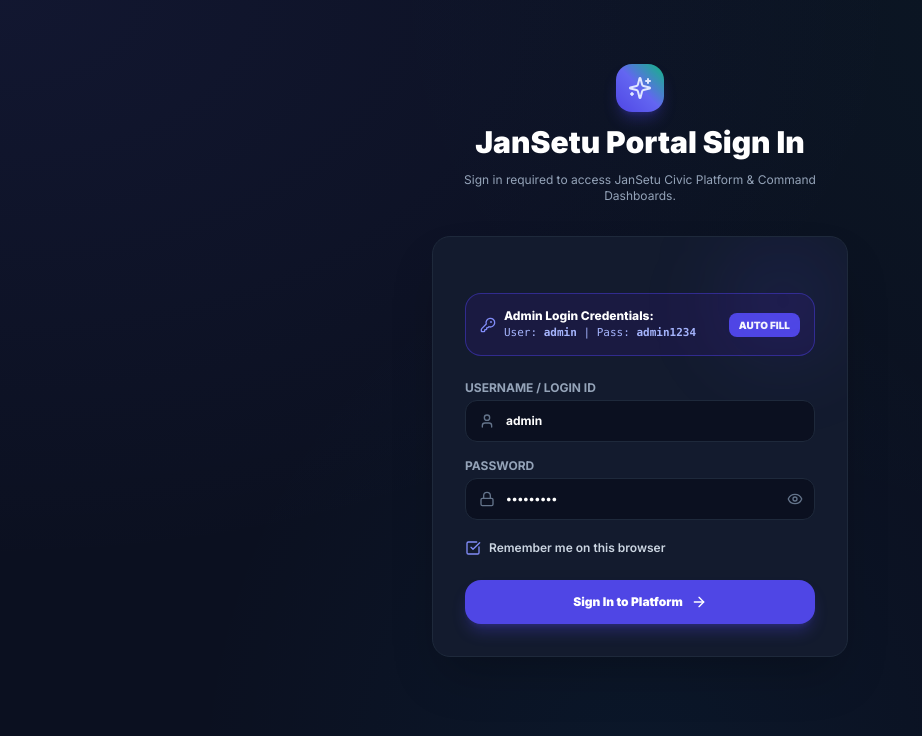
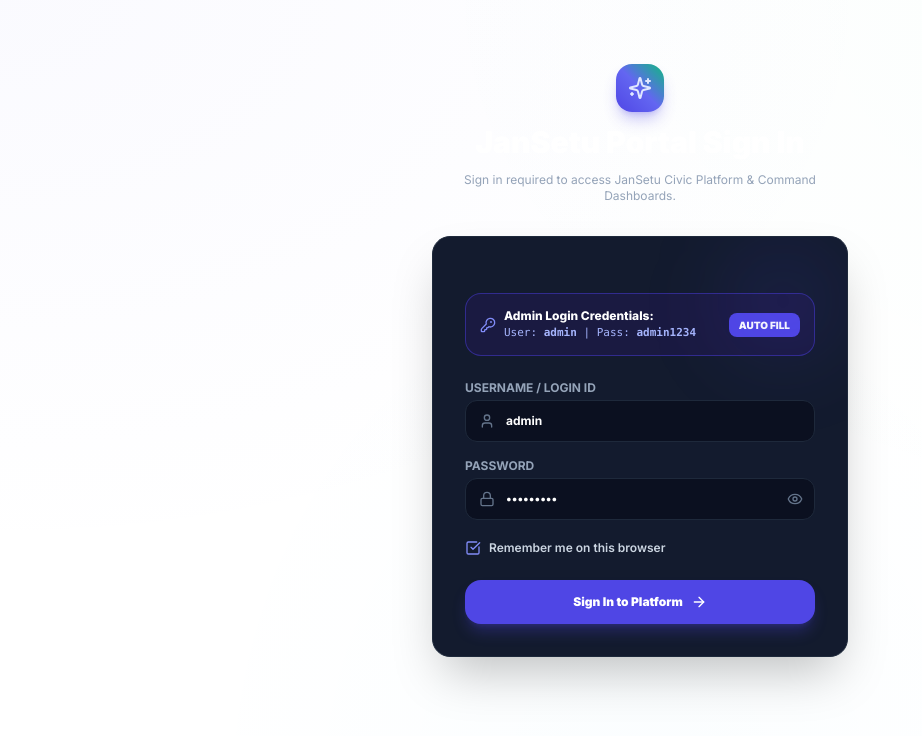
Before and after one commit to Himanshu-1333/JANSETU, a Next.js app: page /login in a window 1280 px wide. Shown: the top 736 px of the page, without its empty margins (0-922 px from the left). Built offline with nearby package versions, Linux system fonts and the light colour scheme.

Commit message:
chore: switch default theme to light

```diff
--- a/app/globals.css
+++ b/app/globals.css
@@ -4,14 +4,15 @@
 
 @layer base {
   :root {
-    color-scheme: dark;
+    color-scheme: light;
   }
   body {
-    @apply bg-[#0B1020] text-slate-100 antialiased font-sans selection:bg-indigo-500 selection:text-white;
+    @apply bg-white text-slate-900 antialiased font-sans selection:bg-indigo-500 selection:text-white;
+    /* Subtle light background texture */
     background-image:
-      radial-gradient(at 0% 0%, rgba(99, 102, 241, 0.08) 0px, transparent 50%),
-      radial-gradient(at 100% 0%, rgba(16, 185, 129, 0.05) 0px, transparent 50%),
-      radial-gradient(at 50% 100%, rgba(14, 165, 233, 0.05) 0px, transparent 50%);
+      radial-gradient(at 0% 0%, rgba(99, 102, 241, 0.03) 0px, transparent 50%),
+      radial-gradient(at 100% 0%, rgba(16, 185, 129, 0.02) 0px, transparent 50%),
+      radial-gradient(at 50% 100%, rgba(14, 165, 233, 0.02) 0px, transparent 50%);
     background-attachment: fixed;
   }
 }
@@ -22,15 +23,15 @@
   height: 8px;
 }
 ::-webkit-scrollbar-track {
-  background: #0b1020;
+  background: #f1f5f9;
 }
 ::-webkit-scrollbar-thumb {
-  background: #1e293b;
+  background: #cbd5e1;
   border-radius: 9999px;
-  border: 2px solid #0b1020;
+  border: 2px solid #f1f5f9;
 }
 ::-webkit-scrollbar-thumb:hover {
-  background: #334155;
+  background: #94a3b8;
 }
 
 /* Glowing Neon utility classes */
--- a/app/layout.tsx
+++ b/app/layout.tsx
@@ -25,8 +25,8 @@
   children: React.ReactNode;
 }) {
   return (
-    <html lang="en" className="h-full dark scroll-smooth">
-      <body className={`${inter.className} flex flex-col min-h-screen bg-[#0B1020] text-slate-100`}>
+    <html lang="en" className="h-full scroll-smooth">
+      <body className={`${inter.className} flex flex-col min-h-screen bg-white text-slate-900`}>
         <AppProvider>
           <RouteGuard>
             <Navbar />
```
